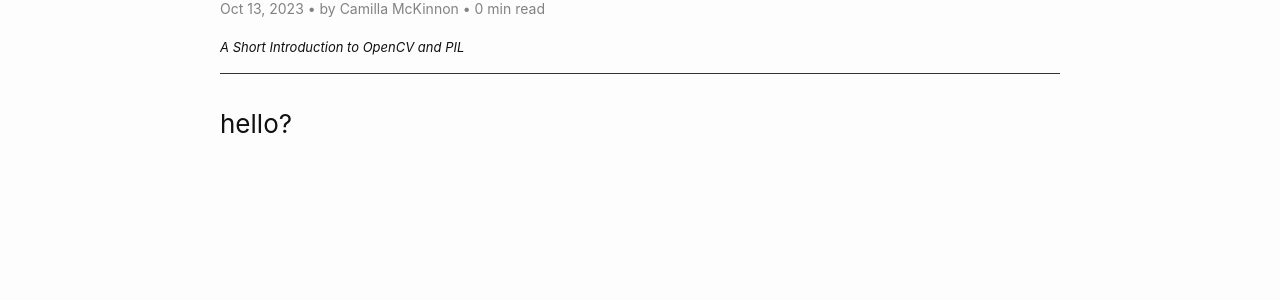
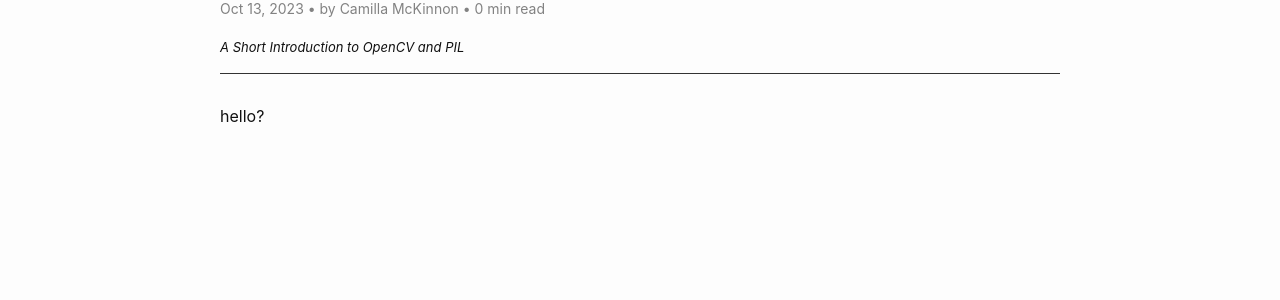
Before and after one commit to camilla47/camilla47.github.io, a Jekyll site: the page built from _posts/2023-10-13-Img-Processing.md, in a window 1280 px wide. Shown: the part 301-601 px from the top of the page. Built offline with Jekyll 4.4.1, drawn with Linux system fonts in a browser that asks for light colours; comment, search, counter and statistics services are not loaded.

```diff
--- a/_posts/2023-10-13-Img-Processing.md
+++ b/_posts/2023-10-13-Img-Processing.md
@@ -6,4 +6,4 @@ description: "A Short Introduction to OpenCV and PIL"
 image: "/path/to/image"
 ---
 
-### hello?
+hello?
```
